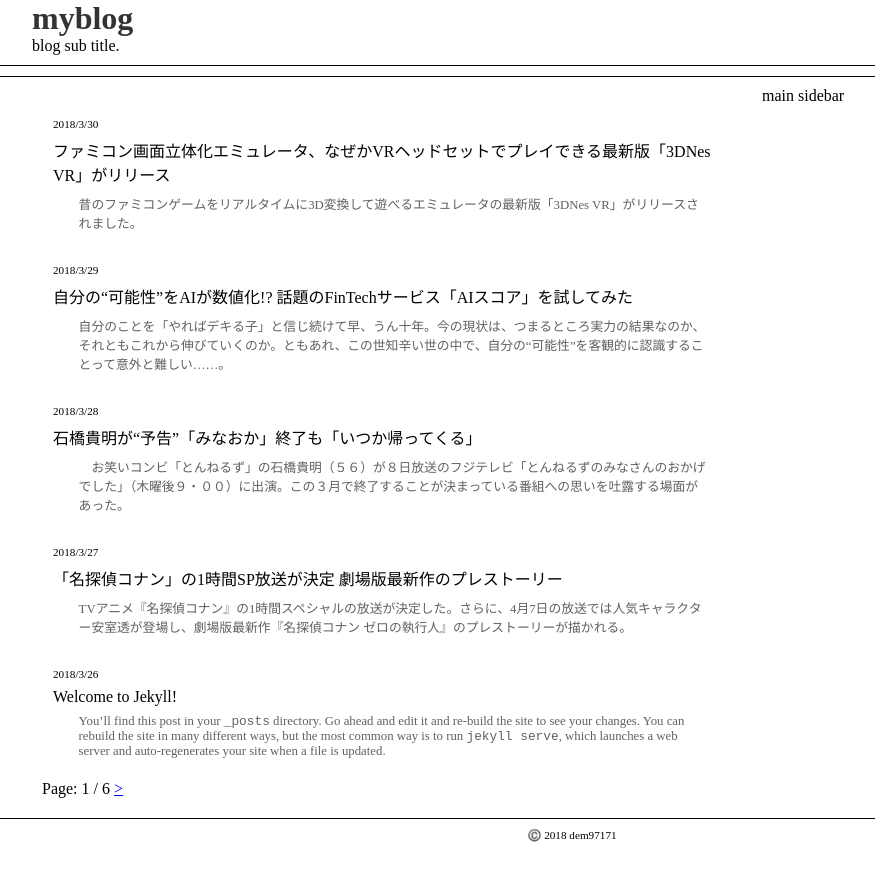
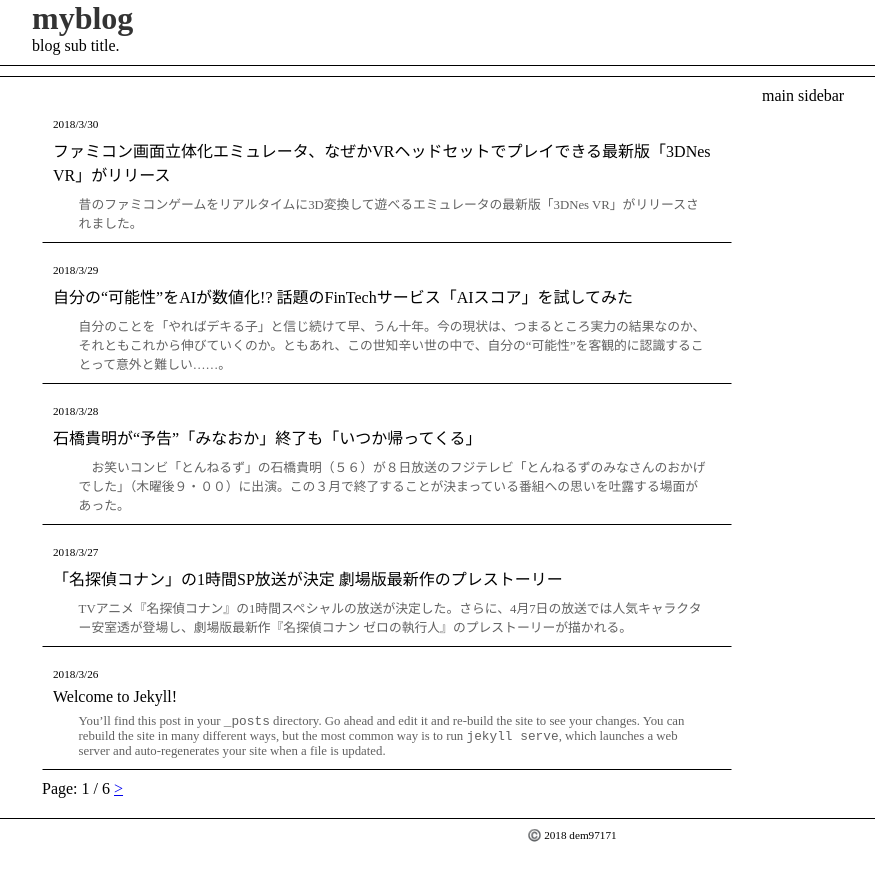
Before and after one commit to dem97171/blog, a Jekyll site: the page built from index.html, in a window 1280 px wide. Shown: the top 881 px of the page, without its empty margins (68-943 px from the left). Built offline with Jekyll 4.4.1, drawn with Linux system fonts in a browser that asks for light colours; the list of posts is cut into pages by our own code.

Commit message:
edit css.

```diff
--- a/_sass/main/module/_postList.scss
+++ b/_sass/main/module/_postList.scss
@@ -5,6 +5,7 @@
         padding: 10px;
         margin-bottom: 10px;
         border: 1px solid #ffffff;
+        border-bottom: 1px solid #000000;
         &:hover{
             background-color: #dbdbdb;
             color: #14a9e4;
```
